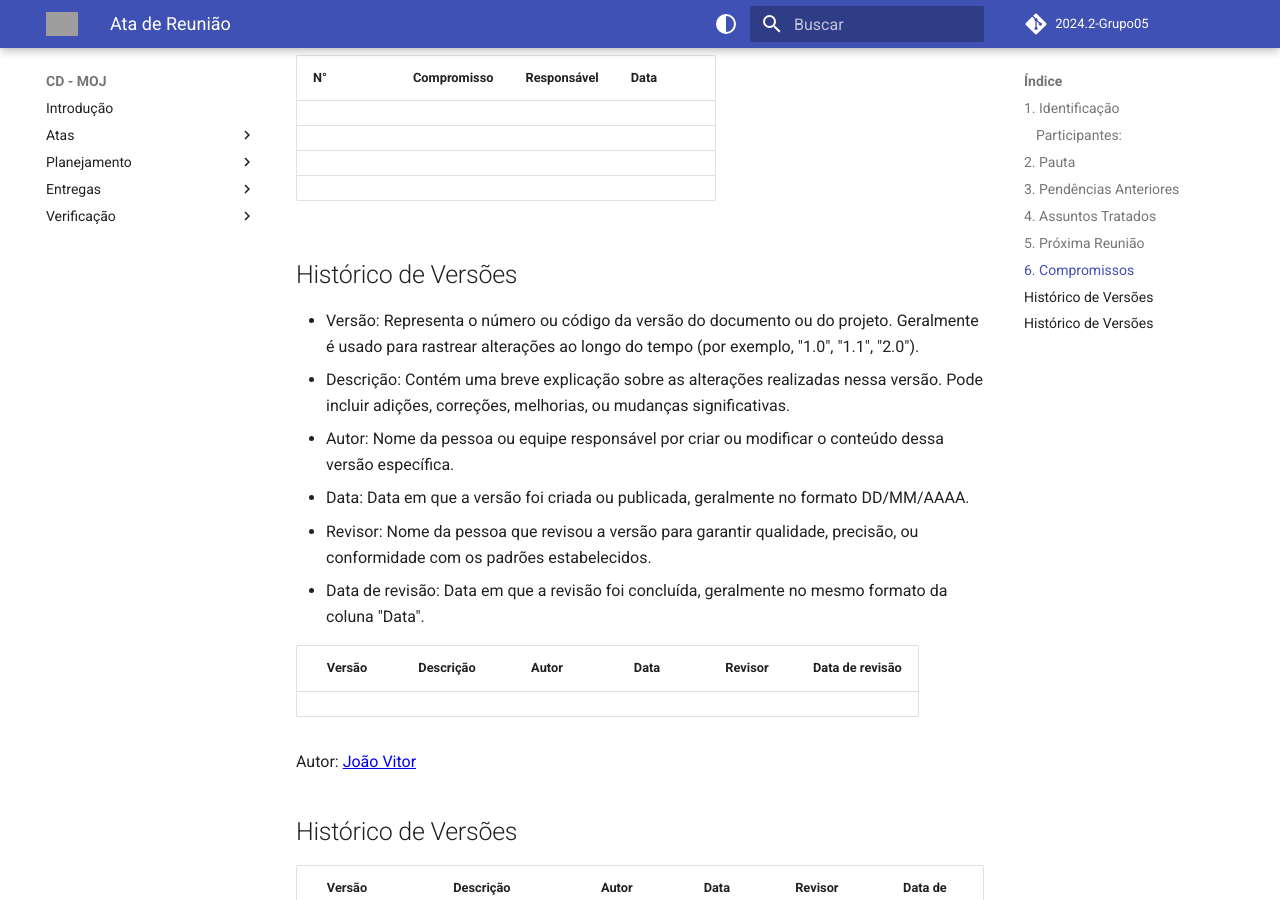
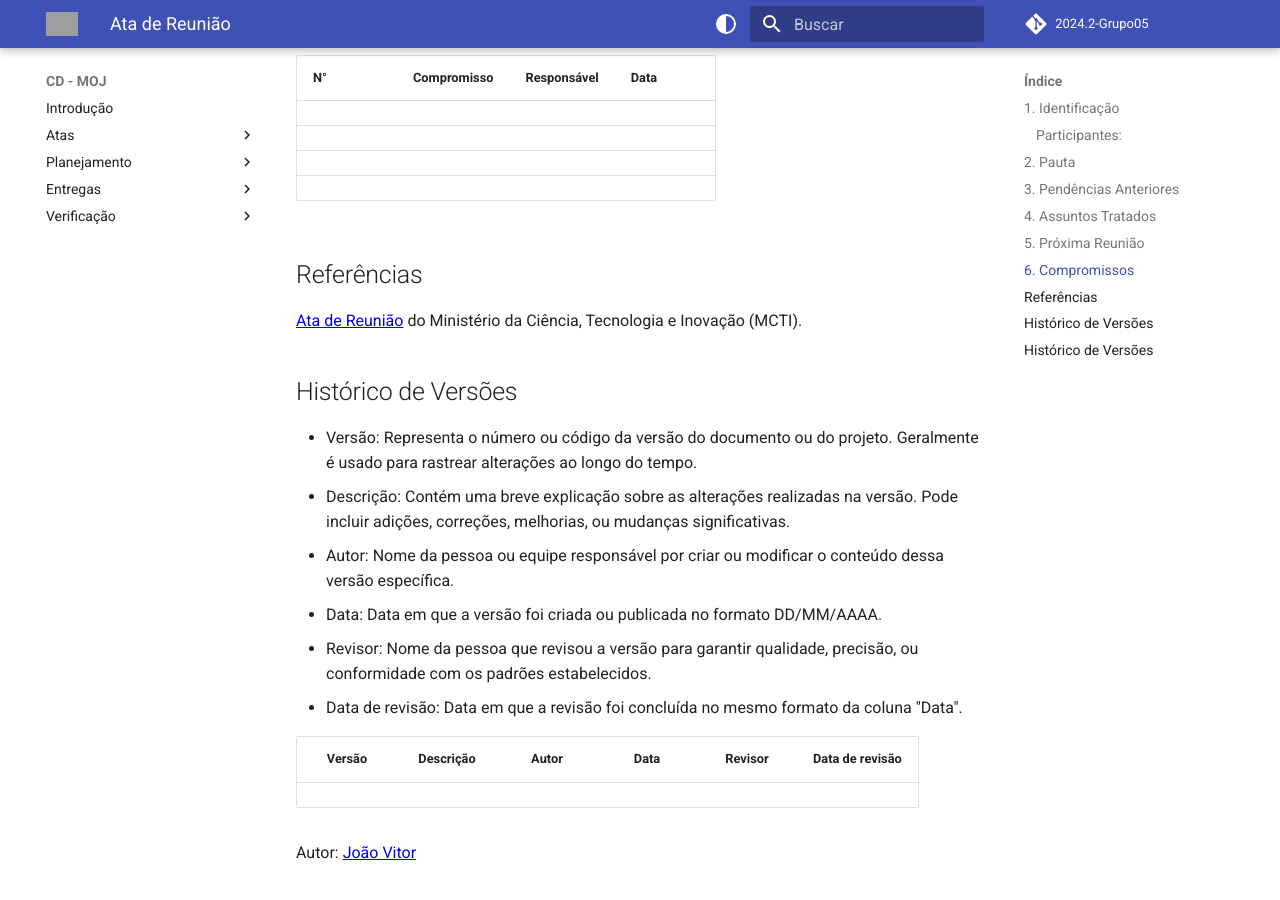
Before and after one commit to Interacao-Humano-Computador/2024.2-Grupo05, an MkDocs documentation site: the page built from docs/atas/ata-padrao.md, in a window 1280 px wide and 900 px high, scrolled down 2168 px. Built offline with MkDocs 1.6.1 and Material for MkDocs 9.7.7, drawn with Linux system fonts in a browser that asks for light colours; comment, search, counter and statistics services are not loaded; the version menu is left out; some of the changed text lies outside the part shown; grey boxes are pictures that could not be loaded.

Commit message:
docs: Adição de referências e correções

```diff
--- a/docs/atas/ata-padrao.md
+++ b/docs/atas/ata-padrao.md
@@ -82,14 +82,18 @@ Link da gravação:
 |  |  |  |  |
 |  |  |  |  |
 
+## Referências
+
+[Ata de Reunião](https://pdp.mctic.gov.br/MCTI-PDP/guidances/examples/Ata%20Reuniao_21C35EC2.html) do Ministério da Ciência, Tecnologia e Inovação (MCTI).
+
 ## Histórico de Versões
 
-* Versão: Representa o número ou código da versão do documento ou do projeto. Geralmente é usado para rastrear alterações ao longo do tempo (por exemplo, "1.0", "1.1", "2.0").
-* Descrição: Contém uma breve explicação sobre as alterações realizadas nessa versão. Pode incluir adições, correções, melhorias, ou mudanças significativas.
+* Versão: Representa o número ou código da versão do documento ou do projeto. Geralmente é usado para rastrear alterações ao longo do tempo.
+* Descrição: Contém uma breve explicação sobre as alterações realizadas na versão. Pode incluir adições, correções, melhorias, ou mudanças significativas.
 * Autor: Nome da pessoa ou equipe responsável por criar ou modificar o conteúdo dessa versão específica.
-* Data: Data em que a versão foi criada ou publicada, geralmente no formato DD/MM/AAAA.
+* Data: Data em que a versão foi criada ou publicada no formato DD/MM/AAAA.
 * Revisor: Nome da pessoa que revisou a versão para garantir qualidade, precisão, ou conformidade com os padrões estabelecidos.
-* Data de revisão: Data em que a revisão foi concluída, geralmente no mesmo formato da coluna "Data".
+* Data de revisão: Data em que a revisão foi concluída no mesmo formato da coluna "Data".
 
 | Versão |               Descrição                |   Autor    |    Data    |    Revisor     | Data de revisão |
 | :----: | :------------------------------------: | :--------: | :--------: | :------------: | :-------------: |
```
Also changed, not shown: other parts of docs/atas/ata-padrao.md (+1 -1 lines).
